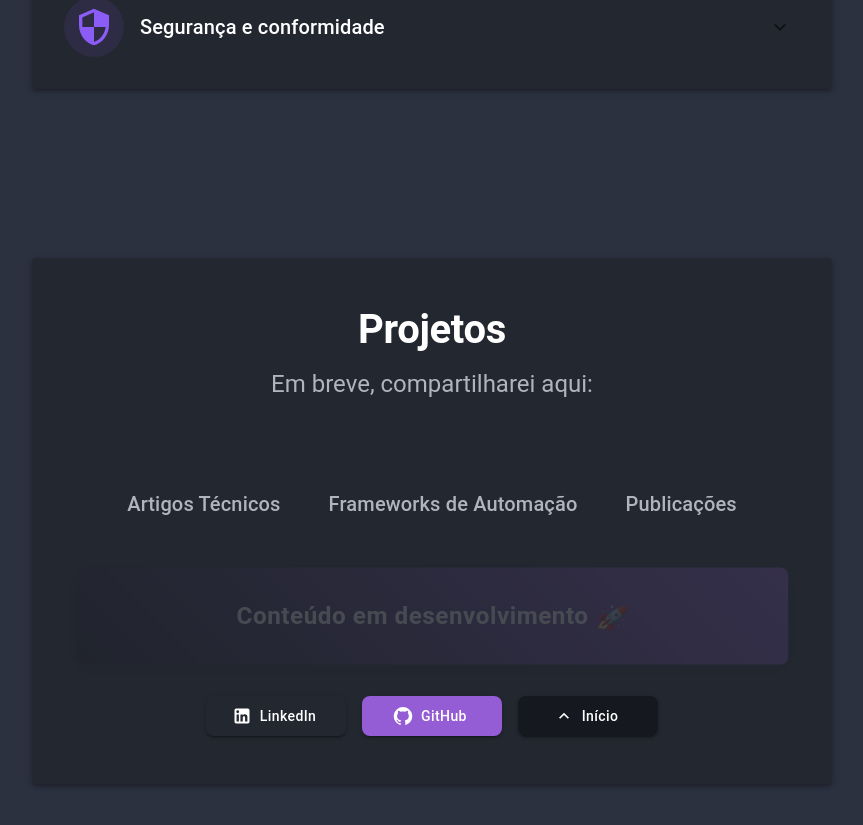
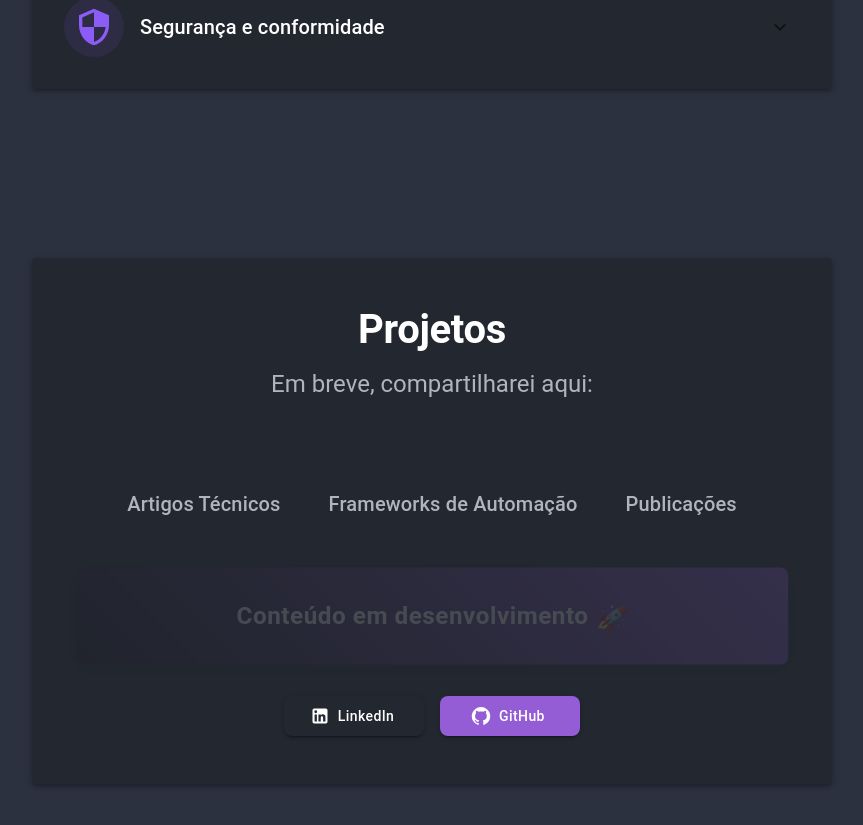
Before and after one commit to lucasperj/portfolio, a React (Vite) app: page / in a window 1280 px wide. Shown: the part 4301-5126 px from the top of the page, without its empty margins (208-1071 px from the left). Built offline with nearby package versions, Linux system fonts and the light colour scheme.

Commit message:
feat: Adicionar componente ScrollToTopButton para facilitar a navegação na página inicial; remover botão de rolagem para o topo da seção de Projetos e atualizar traduções nos arquivos de idiomas

```diff
--- /dev/null
+++ b/src/components/common/ScrollToTopButton.tsx
@@ -0,0 +1,49 @@
+import React, { useState, useEffect } from 'react';
+import { Fab, Zoom, Tooltip } from '@mui/material';
+import KeyboardArrowUpIcon from '@mui/icons-material/KeyboardArrowUp';
+
+const ScrollToTopButton: React.FC = () => {
+  const [visible, setVisible] = useState(false);
+
+  useEffect(() => {
+    const handleScroll = () => {
+      setVisible(window.scrollY > 200);
+    };
+    window.addEventListener('scroll', handleScroll);
+    return () => window.removeEventListener('scroll', handleScroll);
+  }, []);
+
+  const handleClick = () => {
+    window.scrollTo({ top: 0, behavior: 'smooth' });
+  };
+
+  return (
+    <Zoom in={visible}>
+      <Tooltip title="Voltar para o início" placement="left">
+        <Fab
+          color="primary"
+          aria-label="voltar para o início"
+          onClick={handleClick}
+          sx={{
+            position: 'fixed',
+            bottom: 32,
+            right: 32,
+            zIndex: 1300,
+            backgroundColor: '#fff',
+            color: '#7c3aed', // Roxo padrão
+            boxShadow: '0 4px 16px rgba(0,0,0,0.15)',
+            transition: 'background 0.2s, color 0.2s',
+            '&:hover': {
+              backgroundColor: '#7c3aed', // Roxo
+              color: '#fff',
+            },
+          }}
+        >
+          <KeyboardArrowUpIcon fontSize="large" />
+        </Fab>
+      </Tooltip>
+    </Zoom>
+  );
+};
+
+export default ScrollToTopButton;
--- a/src/i18n/en.json
+++ b/src/i18n/en.json
@@ -272,8 +272,7 @@
     "frameworks": "Automation Frameworks",
     "publications": "Publications",
     "linkedin": "LinkedIn",
-    "github": "GitHub",
-    "top": "Top"
+    "github": "GitHub"
   },
   "toast": {
     "noConnection": "No internet connection. Please check your connection and try again.",
--- a/src/i18n/es.json
+++ b/src/i18n/es.json
@@ -272,8 +272,7 @@
     "frameworks": "Frameworks de Automatización",
     "publications": "Publicaciones",
     "linkedin": "LinkedIn",
-    "github": "GitHub",
-    "top": "Inicio"
+    "github": "GitHub"
   },
   "toast": {
     "noConnection": "Sin conexión a internet. Verifica tu conexión e inténtalo de nuevo.",
--- a/src/i18n/pt.json
+++ b/src/i18n/pt.json
@@ -272,8 +272,7 @@
     "frameworks": "Frameworks de Automação",
     "publications": "Publicações",
     "linkedin": "LinkedIn",
-    "github": "GitHub",
-    "top": "Início"
+    "github": "GitHub"
   },
   "toast": {
     "noConnection": "Sem conexão com a internet. Verifique sua conexão e tente novamente.",
--- a/src/pages/Home/sections/Projects/Projects.tsx
+++ b/src/pages/Home/sections/Projects/Projects.tsx
@@ -230,22 +230,7 @@ const Projects = () => {
                             >
                                 {t('projects.github')}
                             </Button>
-                            <Button
-                                variant="contained"
-                                color="primary"
-                                startIcon={<KeyboardArrowUpIcon />}
-                                onClick={scrollToTop}
-                                sx={{
-                                    minWidth: '140px',
-                                    py: 1,
-                                    backgroundColor: theme => theme.palette.primary.dark,
-                                    '&:hover': {
-                                        backgroundColor: theme => theme.palette.primary.main,
-                                    }
-                                }}
-                            >
-                                {t('projects.top')}
-                            </Button>
+
                         </SocialButtons>
                     </StyledPaper>
                 </motion.div>
--- a/src/pages/HomePage.tsx
+++ b/src/pages/HomePage.tsx
@@ -4,6 +4,7 @@ import Hero from "./Home/sections/Hero/Hero";
 import About from "./Home/sections/About/About";
 import Quality from "./Home/sections/Quality/Quality";
 import Projects from "./Home/sections/Projects/Projects";
+import ScrollToTopButton from '../components/common/ScrollToTopButton';
 
 const HomePage = () => {
   return (
@@ -13,6 +14,7 @@ const HomePage = () => {
       <About />
       <Quality />
       <Projects />
+      <ScrollToTopButton />
     </>
   );
 };
```
